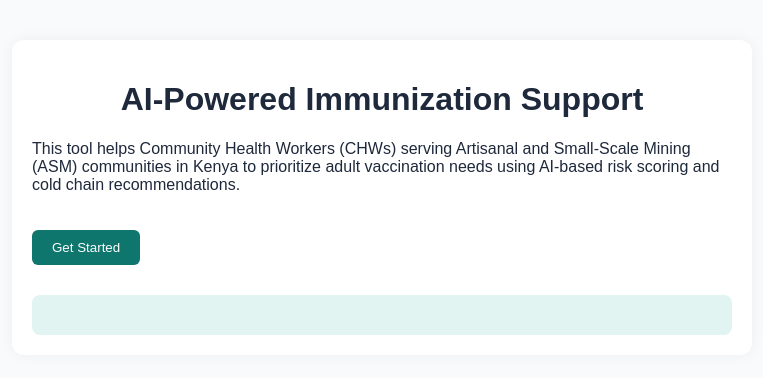
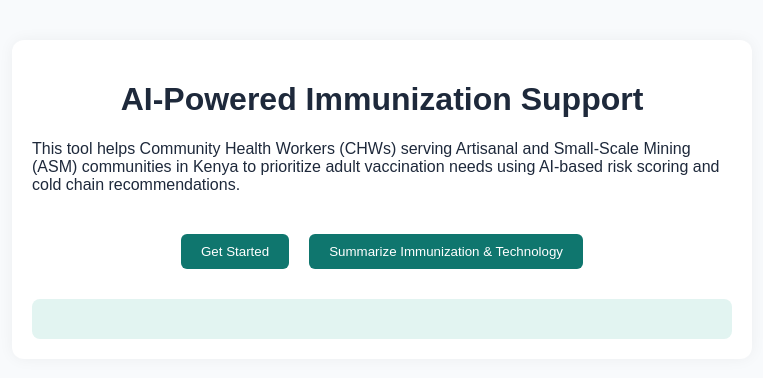
Before and after one commit to Dr-andai/vaccine_asm, a FastAPI app: page / in a window 1280 px wide. Shown: the top 378 px of the page, without its empty margins (258-1021 px from the left). Run offline with FastAPI, Linux system fonts and the light colour scheme; some libraries are stand-ins or nearby versions.

Commit message:
llm integration

```diff
--- /dev/null
+++ b/app/llm_utils.py
@@ -0,0 +1,24 @@
+import os
+import requests
+
+API_URL = "https://router.huggingface.co/featherless-ai/v1/chat/completions"
+MODEL_ID = "mistralai/Mistral-7B-Instruct-v0.2"
+
+def call_mistral_featherless(prompt: str, hf_token: str) -> str:
+    headers = {
+        "Authorization": f"Bearer {hf_token}"
+    }
+
+    payload = {
+        "model": MODEL_ID,
+        "messages": [
+            {
+                "role": "user",
+                "content": prompt
+            }
+        ]
+    }
+
+    response = requests.post(API_URL, headers=headers, json=payload)
+    response.raise_for_status()
+    return response.json()["choices"][0]["message"]["content"]
--- a/app/main.py
+++ b/app/main.py
@@ -2,11 +2,14 @@ from fastapi import FastAPI, Request, Form
 from fastapi.responses import HTMLResponse
 from fastapi.staticfiles import StaticFiles
 from fastapi.templating import Jinja2Templates
+from app.llm_utils import call_mistral_featherless
 import uvicorn
 
 import os
 import requests
-import dotenv
+
+from dotenv import load_dotenv
+load_dotenv()
 
 HF_API_TOKEN = os.getenv("HF_TOKEN")
 
@@ -48,32 +51,17 @@ async def predict(
 
 @app.get("/summarize", response_class=HTMLResponse)
 async def summarize_immunization(request: Request):
+    hf_token = os.getenv("HF_API_TOKEN")
+
     prompt = (
         "Summarize how artificial intelligence and technology are transforming immunization "
         "campaigns, especially in low-resource or rural settings. Keep it under 150 words."
     )
 
-    headers = {
-        "Authorization": f"Bearer {HF_API_TOKEN}",
-        "Content-Type": "application/json"
-    }
-
-    payload = {
-        "inputs": prompt,
-        "parameters": {"max_new_tokens": 150},
-    }
-
-    # Replace with your actual model endpoint
-    response = requests.post(
-        "https://api-inference.huggingface.co/models/mistralai/Mistral-7B-Instruct-v0.1",
-        headers=headers,
-        json=payload
-    )
-
-    if response.status_code == 200:
-        summary = response.json()[0]['generated_text']
-    else:
-        summary = "Failed to fetch summary. Try again later."
+    try:
+        summary = call_mistral_featherless(prompt, hf_token)
+    except Exception as e:
+        summary = f"Error calling model: {str(e)}"
 
     return templates.TemplateResponse("summary.html", {
         "request": request,
--- a/static/style.css
+++ b/static/style.css
@@ -56,3 +56,9 @@ input[type="submit"]:hover {
 .mt {
   margin-top: 30px;
 }
+.button-group {
+  display: flex;
+  gap: 20px;
+  justify-content: center;
+  margin-top: 20px;
+}
--- a/templates/index.html
+++ b/templates/index.html
@@ -11,10 +11,18 @@
     <p>This tool helps Community Health Workers (CHWs) serving Artisanal and Small-Scale Mining (ASM) communities in Kenya
     to prioritize adult vaccination needs using AI-based risk scoring and cold chain recommendations.</p>
 
-    <button hx-get="/form" hx-target="#dynamic-content" class="btn">
-      Get Started
-    </button>
+    <!-- Buttons to load dynamic content -->
+    <div class="button-group">
+      <button hx-get="/form" hx-target="#dynamic-content" class="btn">
+        Get Started
+      </button>
 
+      <button hx-get="/summarize" hx-target="#dynamic-content" class="btn">
+        Summarize Immunization & Technology
+      </button>
+    </div>
+
+    <!-- This is where HTMX will load content -->
     <div id="dynamic-content" class="card mt"></div>
   </div>
 </body>
```
